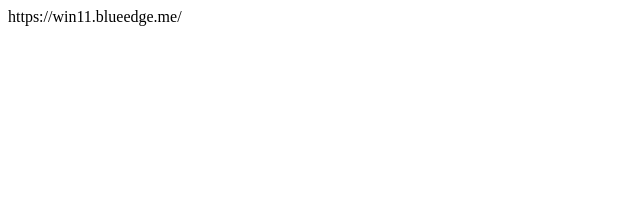
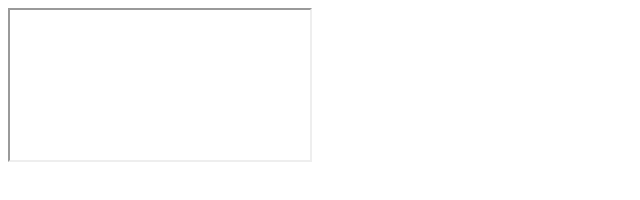
Before and after one commit to sharajshreyas/11emulator, a plain HTML site: page index.html in a window 1280 px wide. Shown: the whole page, without its empty margins (0-640 px from the left). Drawn offline with Linux system fonts and the light colour scheme.

Commit message:
Update index.html

```diff
--- a/index.html
+++ b/index.html
@@ -1 +1 @@
-<embed>https://win11.blueedge.me/</embed>
+<iframe>https://win11.blueedge.me/</iframe>
```
